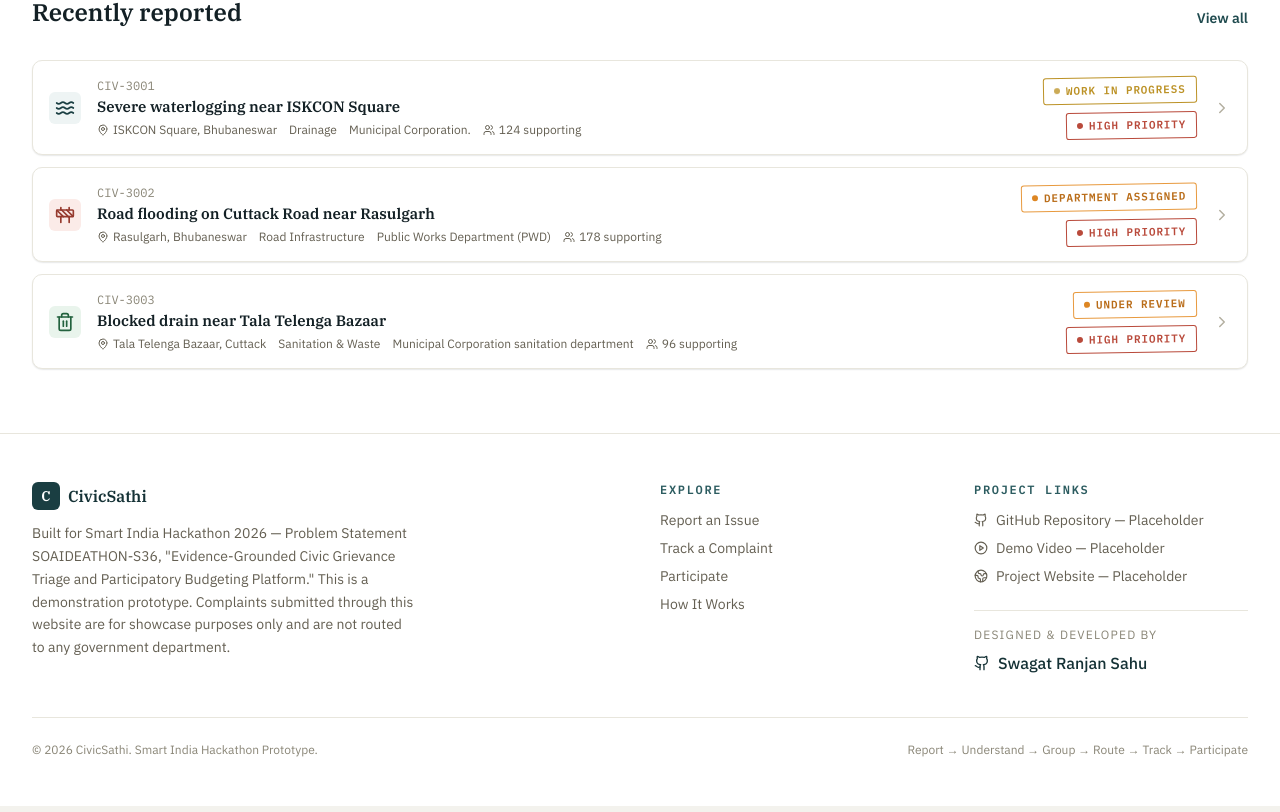
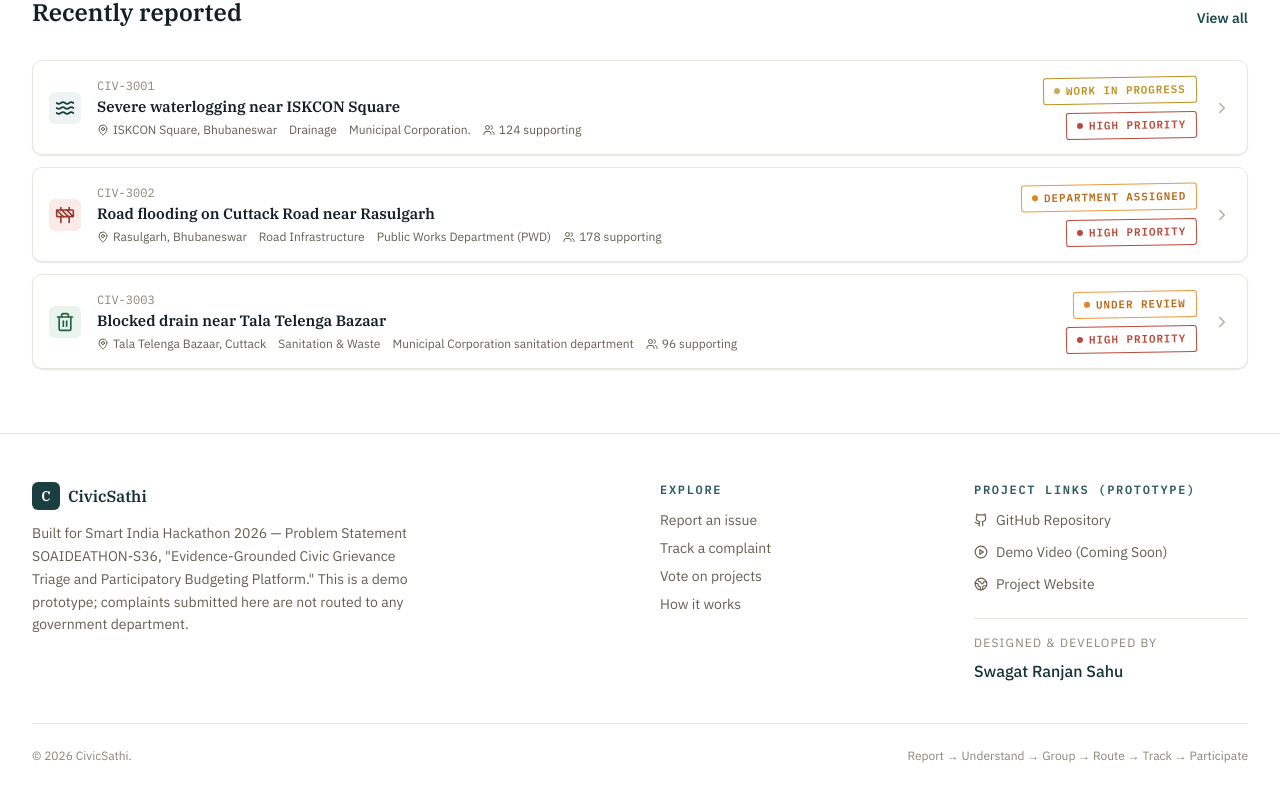
Before and after one commit to swagatranjansahu/civicsathi, a React (Vite) app: page / in a window 1280 px wide. Shown: the part 2196-3008 px from the top of the page. Built offline with nearby package versions, Linux system fonts and the light colour scheme.

Commit message:
Update Footer.jsx

```diff
--- a/src/components/Footer.jsx
+++ b/src/components/Footer.jsx
@@ -1,14 +1,12 @@
-import React from 'react'
-import { Link } from 'react-router-dom'
-import { Github, PlayCircle, Globe2 } from 'lucide-react'
+import React from "react";
+import { Link } from "react-router-dom";
+import { Github, PlayCircle, Globe2 } from "lucide-react";
 
 export default function Footer() {
   return (
     <footer className="border-t border-paper-200 bg-white dark:border-civic-700 dark:bg-civic-900">
       <div className="mx-auto max-w-7xl px-4 py-12 sm:px-6 lg:px-8">
-
         <div className="grid gap-10 md:grid-cols-4">
-
           {/* Left Section */}
           <div className="md:col-span-2">
             <div className="flex items-center gap-2">
@@ -24,9 +22,8 @@ export default function Footer() {
             <p className="mt-3 max-w-sm text-sm leading-relaxed text-paper-600 dark:text-paper-300">
               Built for Smart India Hackathon 2026 — Problem Statement
               SOAIDEATHON-S36, "Evidence-Grounded Civic Grievance Triage and
-              Participatory Budgeting Platform." This is a demonstration
-              prototype. Complaints submitted through this website are for
-              showcase purposes only and are not routed to any government
+              Participatory Budgeting Platform." This is a demo prototype;
+              complaints submitted here are not routed to any government
               department.
             </p>
           </div>
@@ -41,7 +38,7 @@ export default function Footer() {
                   to="/report"
                   className="hover:text-civic-700 dark:hover:text-paper-50"
                 >
-                  Report an Issue
+                  Report an issue
                 </Link>
               </li>
 
@@ -50,7 +47,7 @@ export default function Footer() {
                   to="/track"
                   className="hover:text-civic-700 dark:hover:text-paper-50"
                 >
-                  Track a Complaint
+                  Track a complaint
                 </Link>
               </li>
 
@@ -59,7 +56,7 @@ export default function Footer() {
                   to="/participate"
                   className="hover:text-civic-700 dark:hover:text-paper-50"
                 >
-                  Participate
+                  Vote on projects
                 </Link>
               </li>
 
@@ -68,7 +65,7 @@ export default function Footer() {
                   to="/how-it-works"
                   className="hover:text-civic-700 dark:hover:text-paper-50"
                 >
-                  How It Works
+                  How it works
                 </Link>
               </li>
             </ul>
@@ -76,64 +73,66 @@ export default function Footer() {
 
           {/* Project Links */}
           <div>
-            <h3 className="eyebrow">Project Links</h3>
+            <h3 className="eyebrow">Project Links (Prototype)</h3>
 
-            <ul className="mt-3 space-y-2 text-sm text-paper-600 dark:text-paper-300">
-
-              <li className="flex items-center gap-2">
-                <Github size={14} />
-                GitHub Repository — Placeholder
+            <ul className="mt-3 space-y-3 text-sm text-paper-600 dark:text-paper-300">
+              <li>
+                <a
+                  href="https://github.com/swagatranjansahu/civicsathi"
+                  target="_blank"
+                  rel="noopener noreferrer"
+                  className="flex items-center gap-2 hover:text-civic-700 dark:hover:text-paper-100 transition-colors"
+                >
+                  <Github size={14} />
+                  GitHub Repository
+                </a>
               </li>
 
-              <li className="flex items-center gap-2">
-                <PlayCircle size={14} />
-                Demo Video — Placeholder
+              <li>
+                <a
+                  href="#"
+                  className="flex items-center gap-2 hover:text-civic-700 dark:hover:text-paper-100 transition-colors"
+                >
+                  <PlayCircle size={14} />
+                  Demo Video (Coming Soon)
+                </a>
               </li>
 
-              <li className="flex items-center gap-2">
-                <Globe2 size={14} />
-                Project Website — Placeholder
+              <li>
+                <a
+                  href="https://civicsathi-liart.vercel.app/"
+                  target="_blank"
+                  rel="noopener noreferrer"
+                  className="flex items-center gap-2 hover:text-civic-700 dark:hover:text-paper-100 transition-colors"
+                >
+                  <Globe2 size={14} />
+                  Project Website
+                </a>
               </li>
-
             </ul>
 
-            {/* Developer Credit */}
+            {/* Your Name - appears BELOW the links */}
             <div className="mt-6 border-t border-paper-200 pt-4 dark:border-civic-700">
-
-              <p className="text-xs uppercase tracking-widest text-paper-500 dark:text-paper-400">
+              <p className="text-xs uppercase tracking-widest text-paper-500">
                 Designed & Developed By
               </p>
 
-              <a
-                href="https://github.com/swagatranjansahu"
-                target="_blank"
-                rel="noopener noreferrer"
-                className="mt-2 inline-flex items-center gap-2 font-medium text-civic-800 transition-colors hover:text-civic-700 dark:text-paper-100"
-              >
-                <Github size={16} />
+              <p className="mt-2 font-medium text-civic-800 dark:text-paper-100">
                 Swagat Ranjan Sahu
-              </a>
-
+              </p>
             </div>
-
           </div>
-
         </div>
 
         {/* Bottom Footer */}
         <div className="mt-10 flex flex-col gap-2 border-t border-paper-200 pt-6 text-xs text-paper-500 dark:border-civic-700 sm:flex-row sm:items-center sm:justify-between">
-
-          <span>
-            © 2026 CivicSathi. Smart India Hackathon Prototype.
-          </span>
+          <span>© 2026 CivicSathi.</span>
 
           <span>
             Report → Understand → Group → Route → Track → Participate
           </span>
-
         </div>
-
       </div>
     </footer>
-  )
+  );
 }
```
